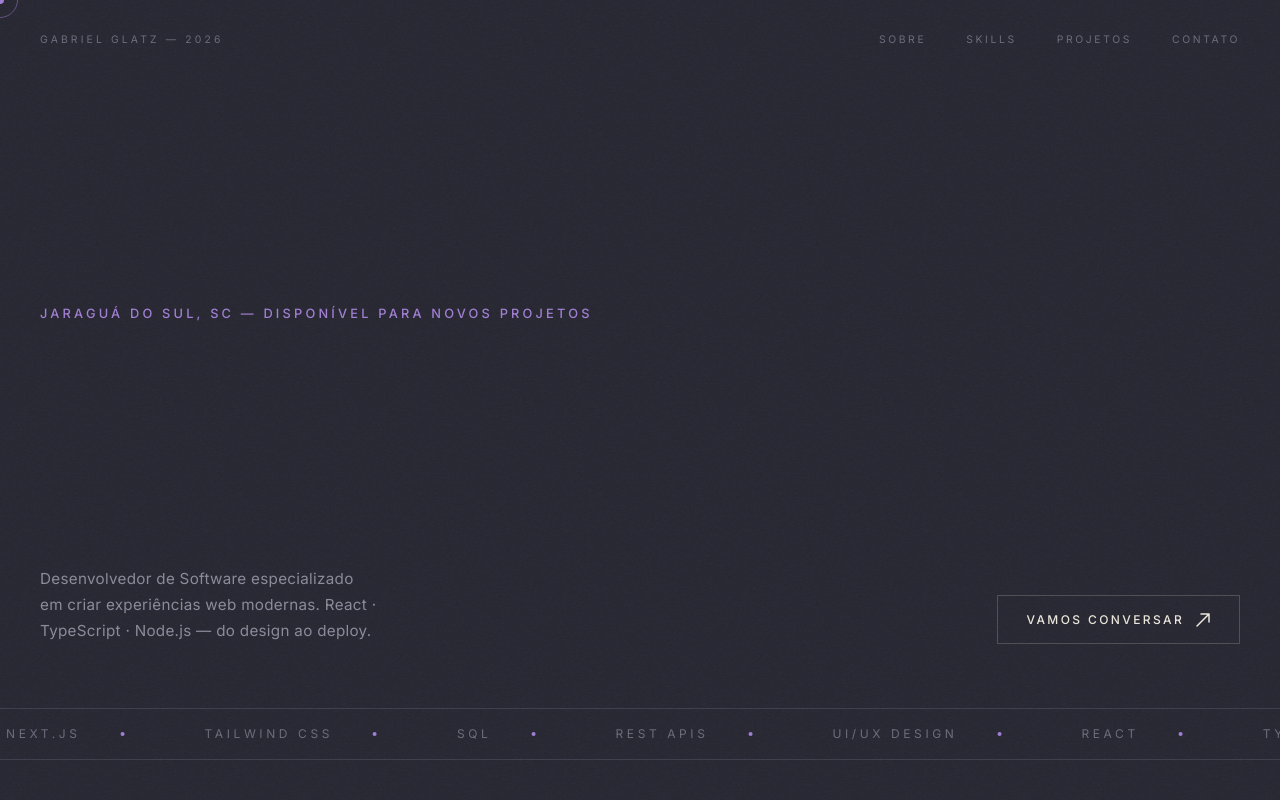
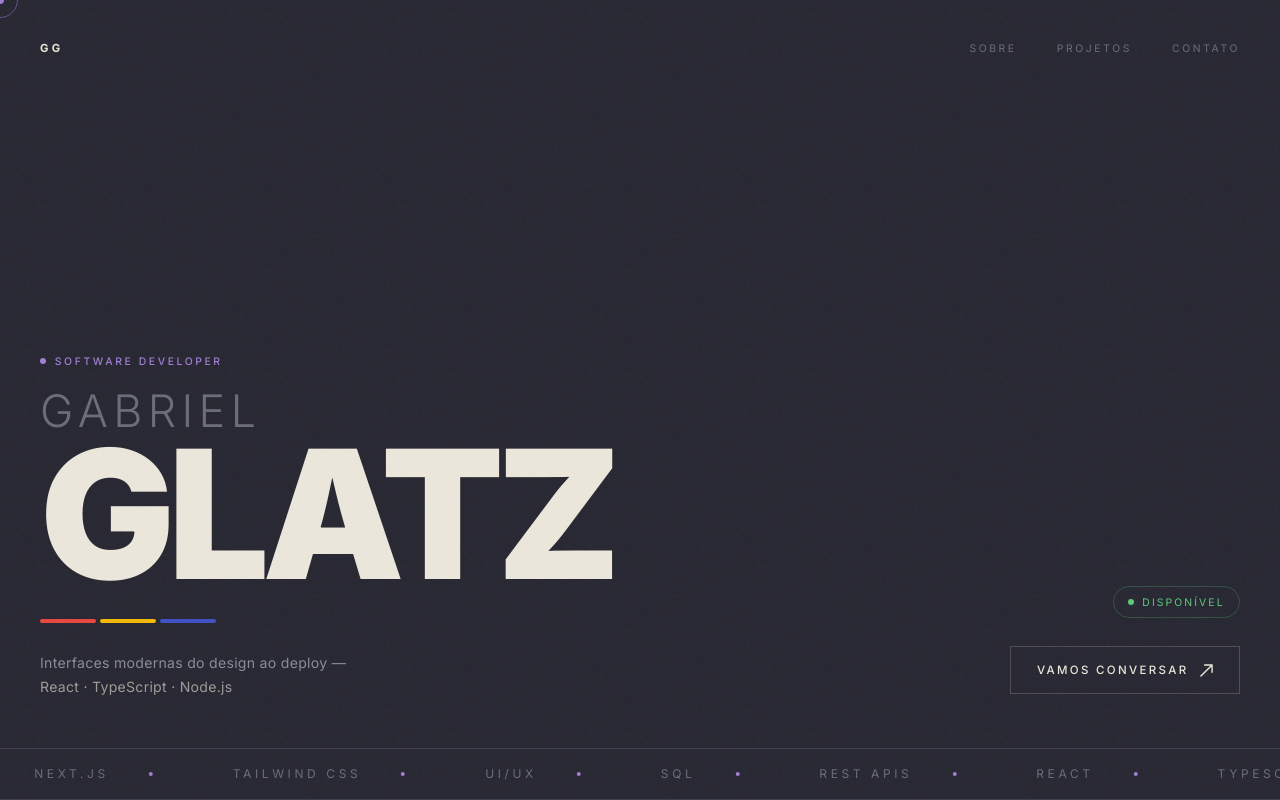
Before and after one commit to glatztp/portifolio, a Next.js app: page / in a window 1280 px wide. Shown: the top 800 px of the page. Built offline with nearby package versions, Linux system fonts and the light colour scheme.

Commit message:
feat: enhance loading screen and hero section with new animations and styles; update navigation and content layout

```diff
--- a/src/app/globals.css
+++ b/src/app/globals.css
@@ -26,6 +26,11 @@ html {
   background-color: var(--bg);
   color: var(--fg);
   overflow-x: hidden;
+}
+
+::selection {
+  background: var(--accent);
+  color: var(--bg);
 }
 
 body {
@@ -130,16 +135,70 @@ body {
   z-index: 9000;
   background: var(--bg);
   display: flex;
+  flex-direction: column;
   align-items: center;
   justify-content: center;
+  gap: 0;
+}
+
+.loader-label {
+  font-size: 0.6rem;
+  letter-spacing: 0.35em;
+  text-transform: uppercase;
+  color: #3a3a4a;
+  margin-bottom: 0.5rem;
+}
+
+.loader-counter {
+  display: flex;
+  align-items: flex-start;
+  line-height: 1;
+  font-variant-numeric: tabular-nums;
+}
+
+.loader-counter__digits {
+  font-size: clamp(5.5rem, 20vw, 17rem);
+  font-weight: 900;
+  letter-spacing: -0.05em;
+  color: var(--fg);
+}
+
+.loader-counter__pct {
+  font-size: clamp(1.2rem, 4vw, 3.5rem);
+  font-weight: 300;
+  color: #e8453c;
+  letter-spacing: -0.02em;
+  margin-top: 0.4em;
+  margin-left: 0.1em;
+}
+
+.loader-stripes {
+  display: flex;
+  flex-direction: column;
+  gap: 6px;
+  width: clamp(140px, 28vw, 260px);
+  margin-top: 2rem;
+}
+
+.loader-stripe-track {
+  width: 100%;
+  height: 2px;
+  background: rgba(237, 232, 220, 0.07);
+  border-radius: 2px;
+  overflow: hidden;
+}
+
+.loader-stripe-fill {
+  height: 100%;
+  border-radius: 2px;
 }
 
 .loader-bar {
   position: absolute;
   bottom: 0;
   left: 0;
-  height: 2px;
-  background: var(--accent);
+  height: 1px;
+  background: rgba(237, 232, 220, 0.15);
   transform-origin: left;
 }
 
@@ -152,68 +211,257 @@ body {
   display: flex;
   flex-direction: column;
   justify-content: flex-end;
-  padding: 3rem 2.5rem 2.5rem;
+  padding: 2.5rem 2.5rem 0;
   overflow: hidden;
 }
 
-.hero-eyebrow {
-  font-size: clamp(0.65rem, 1vw, 0.8rem);
+/* ── Image trail ── */
+.hero-trail {
+  position: absolute;
+  inset: 0;
+  z-index: 0;
+  overflow: hidden;
+  pointer-events: none;
+}
+
+/* re-enable mouse tracking on the section, not the trail overlay */
+.hero-section:hover .hero-trail {
+  pointer-events: auto;
+}
+
+.content__img {
+  width: 200px;
+  aspect-ratio: 1.1;
+  border-radius: 12px;
+  position: absolute;
+  top: 0;
+  left: 0;
+  opacity: 0;
+  overflow: hidden;
+  will-change: transform, filter;
+  pointer-events: none;
+}
+
+.content__img-inner {
+  background-size: cover;
+  background-position: center;
+  width: calc(100% + 20px);
+  height: calc(100% + 20px);
+  position: absolute;
+  top: -10px;
+  left: -10px;
+}
+
+/* ── Content layer (above trail) ── */
+.hero-content-layer {
+  position: relative;
+  z-index: 10;
+  display: flex;
+  flex-direction: column;
+  flex: 1;
+  pointer-events: auto;
+}
+
+/* ── Nav ── */
+.hero-nav {
+  position: absolute;
+  top: 2.5rem;
+  left: 2.5rem;
+  right: 2.5rem;
+  display: flex;
+  align-items: center;
+  justify-content: space-between;
+}
+
+.hero-nav__brand {
+  font-size: 0.7rem;
+  letter-spacing: 0.3em;
+  text-transform: uppercase;
+  color: var(--fg);
+  font-weight: 700;
+}
+
+.hero-nav__links {
+  display: flex;
+  gap: 2.5rem;
+}
+
+.hero-nav__link {
+  font-size: 0.65rem;
   letter-spacing: 0.25em;
   text-transform: uppercase;
-  color: var(--accent);
-  margin-bottom: 1.5rem;
-  font-weight: 500;
-}
-
-.hero-headline {
-  font-size: clamp(3.5rem, 10vw, 11rem);
-  font-weight: 900;
-  line-height: 0.88;
-  letter-spacing: -0.02em;
-  text-transform: uppercase;
-  color: var(--fg);
-  overflow: hidden;
-}
-
-.hero-headline .word-line {
-  display: block;
-  overflow: hidden;
-}
-
-.hero-headline .spaced {
-  letter-spacing: 0.18em;
-  font-weight: 300;
-  font-size: clamp(1.8rem, 4.5vw, 5.5rem);
-  color: #8a8a9a;
-}
-
-.hero-bottom {
+  color: #6a6a7a;
+  text-decoration: none;
+  transition: color 0.2s;
+}
+
+.hero-nav__link:hover {
+  color: var(--fg);
+}
+
+/* ── Main grid ── */
+.hero-main {
   display: flex;
   align-items: flex-end;
   justify-content: space-between;
-  margin-top: 3.5rem;
-  gap: 1rem;
-  flex-wrap: wrap;
-}
-
+  gap: 2rem;
+  margin-top: auto;
+  padding-bottom: 3rem;
+}
+
+.hero-left {
+  flex: 1;
+}
+
+.hero-right {
+  display: flex;
+  flex-direction: column;
+  align-items: flex-end;
+  justify-content: flex-end;
+  gap: 1.75rem;
+  padding-bottom: 0.35rem;
+  flex-shrink: 0;
+}
+
+/* ── Role tag ── */
+.hero-role-tag {
+  display: inline-flex;
+  align-items: center;
+  gap: 0.55rem;
+  font-size: 0.65rem;
+  letter-spacing: 0.25em;
+  text-transform: uppercase;
+  color: var(--accent);
+  margin-bottom: 1.25rem;
+  font-weight: 500;
+}
+
+.hero-role-dot {
+  width: 6px;
+  height: 6px;
+  border-radius: 50%;
+  background: var(--accent);
+  flex-shrink: 0;
+}
+
+/* ── Headline ── */
+.hero-headline {
+  margin: 0 0 1.75rem;
+  line-height: 1;
+  letter-spacing: -0.03em;
+  text-transform: uppercase;
+}
+
+.hero-name-first {
+  font-size: clamp(1.6rem, 3.5vw, 3.8rem);
+  font-weight: 300;
+  color: #6a6a7a;
+  letter-spacing: 0.12em;
+  margin-bottom: 0.1em;
+}
+
+.hero-name-last {
+  font-size: clamp(5.5rem, 14vw, 15rem);
+  font-weight: 900;
+  color: var(--fg);
+  line-height: 0.85;
+  letter-spacing: -0.04em;
+}
+
+/* ── Stripe bar ── */
+.hero-stripes {
+  display: flex;
+  gap: 4px;
+  margin-bottom: 1.75rem;
+}
+
+.hero-stripe {
+  display: block;
+  height: 4px;
+  width: 3.5rem;
+  border-radius: 2px;
+  transform-origin: left center;
+}
+
+/* ── Desc ── */
 .hero-desc {
-  max-width: 340px;
-  font-size: clamp(0.8rem, 1.2vw, 0.95rem);
-  line-height: 1.7;
+  max-width: 320px;
+  font-size: clamp(0.78rem, 1.1vw, 0.9rem);
+  line-height: 1.75;
   color: #8a8a9a;
   letter-spacing: 0.02em;
 }
 
+/* ── Scroll hint ── */
+.hero-scroll {
+  display: flex;
+  flex-direction: column;
+  align-items: center;
+  gap: 0.5rem;
+}
+
+.hero-scroll__line {
+  display: block;
+  width: 1px;
+  height: 52px;
+  background: linear-gradient(
+    to bottom,
+    transparent,
+    rgba(237, 232, 220, 0.35)
+  );
+  transform-origin: top center;
+}
+
+.hero-scroll__label {
+  font-size: 0.55rem;
+  letter-spacing: 0.3em;
+  text-transform: uppercase;
+  color: #4a4a5a;
+}
+
+.hero-available {
+  display: inline-flex;
+  align-items: center;
+  gap: 0.5rem;
+  font-size: 0.65rem;
+  letter-spacing: 0.2em;
+  text-transform: uppercase;
+  color: #5ec97a;
+  border: 1px solid rgba(94, 201, 122, 0.25);
+  padding: 0.45rem 0.9rem;
+  border-radius: 100px;
+}
+
+.hero-available__dot {
+  width: 6px;
+  height: 6px;
+  border-radius: 50%;
+  background: #5ec97a;
+  flex-shrink: 0;
+  animation: pulse-dot 2s ease-in-out infinite;
+}
+
+@keyframes pulse-dot {
+  0%,
+  100% {
+    box-shadow: 0 0 0 0 rgba(94, 201, 122, 0.5);
+  }
+  50% {
+    box-shadow: 0 0 0 5px rgba(94, 201, 122, 0);
+  }
+}
+
+/* ── CTA ── */
 .hero-cta {
   display: inline-flex;
   align-items: center;
   gap: 0.75rem;
-  font-size: 0.75rem;
+  font-size: 0.72rem;
   letter-spacing: 0.2em;
   text-transform: uppercase;
   color: var(--fg);
   border: 1px solid rgba(237, 232, 220, 0.2);
-  padding: 0.9rem 1.8rem;
+  padding: 0.9rem 1.6rem;
   position: relative;
   overflow: hidden;
   transition: color 0.3s;
@@ -225,7 +473,7 @@ body {
   content: "";
   position: absolute;
   inset: 0;
-  background: var(--accent);
+  background: #3d4fc4;
   transform: scaleX(0);
   transform-origin: left;
   transition: transform 0.4s cubic-bezier(0.76, 0, 0.24, 1);
@@ -233,7 +481,7 @@ body {
 }
 
 .hero-cta:hover {
-  color: var(--bg);
+  color: #fff;
 }
 .hero-cta:hover::before {
   transform: scaleX(1);
@@ -247,6 +495,8 @@ body {
   border-top: 1px solid var(--muted);
   border-bottom: 1px solid var(--muted);
   padding: 1rem 0;
+  margin-left: -2.5rem;
+  margin-right: -2.5rem;
 }
 
 .marquee-track {
--- a/src/components/LoadingScreen.tsx
+++ b/src/components/LoadingScreen.tsx
@@ -3,7 +3,11 @@
 import { useEffect, useState } from "react";
 import { motion, AnimatePresence } from "framer-motion";
 
-const LETTERS = "GABRIEL GLATZ".split("");
+const STRIPES: [string, number][] = [
+  ["#e8453c", 1.0],
+  ["#f5b800", 0.72],
+  ["#3d4fc4", 0.48],
+];
 
 export default function LoadingScreen({
   onComplete,
@@ -18,10 +22,10 @@ export default function LoadingScreen({
       setCount((prev) => {
         if (prev >= 100) {
           clearInterval(interval);
-          setTimeout(() => setDone(true), 300);
+          setTimeout(() => setDone(true), 500);
           return 100;
         }
-        const step = prev < 60 ? Math.random() * 4 + 1 : Math.random() * 8 + 2;
+        const step = prev < 60 ? Math.random() * 3 + 1 : Math.random() * 7 + 2;
         return Math.min(prev + step, 100);
       });
     }, 40);
@@ -33,79 +37,58 @@ export default function LoadingScreen({
       {!done && (
         <motion.div
           className="loader-wrap"
-          exit={{ y: "-100%" }}
-          transition={{ duration: 0.9, ease: [0.76, 0, 0.24, 1] }}
+          exit={{ y: "-102%" }}
+          transition={{ duration: 1.1, ease: [0.76, 0, 0.24, 1] }}
         >
-          {/* Name letters */}
-          <div className="flex items-center gap-[0.08em] overflow-hidden">
-            {LETTERS.map((char, i) => (
-              <motion.span
-                key={i}
-                initial={{ y: "110%", opacity: 0 }}
-                animate={{ y: "0%", opacity: 1 }}
-                transition={{
-                  duration: 0.7,
-                  delay: i * 0.055,
-                  ease: [0.22, 1, 0.36, 1],
-                }}
-                style={{
-                  display: "inline-block",
-                  fontSize: "clamp(2rem, 7vw, 6rem)",
-                  fontWeight: 900,
-                  letterSpacing: "0.06em",
-                  textTransform: "uppercase",
-                  color: char === " " ? "transparent" : "var(--fg)",
-                  width: char === " " ? "0.5em" : "auto",
-                  lineHeight: 1,
-                }}
-              >
-                {char === " " ? "\u00A0" : char}
-              </motion.span>
-            ))}
-          </div>
+          {/* Label */}
+          <motion.span
+            className="loader-label"
+            initial={{ opacity: 0 }}
+            animate={{ opacity: 1 }}
+            transition={{ duration: 0.6, delay: 0.2 }}
+          >
+            loading
+          </motion.span>
 
           {/* Counter */}
-          <motion.span
+          <motion.div
+            className="loader-counter"
+            initial={{ opacity: 0, y: 16 }}
+            animate={{ opacity: 1, y: 0 }}
+            transition={{ duration: 0.7, ease: [0.22, 1, 0.36, 1] }}
+          >
+            <span className="loader-counter__digits">
+              {String(Math.round(count)).padStart(2, "0")}
+            </span>
+            <span className="loader-counter__pct">%</span>
+          </motion.div>
+
+          {/* Stripe bars */}
+          <motion.div
+            className="loader-stripes"
             initial={{ opacity: 0 }}
             animate={{ opacity: 1 }}
-            transition={{ delay: 0.3 }}
-            style={{
-              position: "absolute",
-              bottom: "2.5rem",
-              right: "2.5rem",
-              fontSize: "0.7rem",
-              letterSpacing: "0.25em",
-              color: "#555",
-              fontVariantNumeric: "tabular-nums",
-            }}
+            transition={{ delay: 0.35 }}
           >
-            {String(Math.round(count)).padStart(3, "0")}
-          </motion.span>
+            {STRIPES.map(([color, ratio]) => (
+              <div key={color} className="loader-stripe-track">
+                <motion.div
+                  className="loader-stripe-fill"
+                  style={{
+                    background: color,
+                    width: `${Math.min(count / ratio, 100)}%`,
+                    transition: "width 0.12s linear",
+                  }}
+                />
+              </div>
+            ))}
+          </motion.div>
 
-          {/* Progress bar */}
-          <motion.div
+          {/* Bottom progress bar */}
+          <div
             className="loader-bar"
-            style={{ width: `${count}%` }}
-            transition={{ ease: "linear" }}
+            style={{ width: `${count}%`, transition: "width 0.08s linear" }}
           />
-
-          {/* Subtitle */}
-          <motion.span
-            initial={{ opacity: 0 }}
-            animate={{ opacity: 1 }}
-            transition={{ delay: 0.8 }}
-            style={{
-              position: "absolute",
-              bottom: "2.5rem",
-              left: "2.5rem",
-              fontSize: "0.65rem",
-              letterSpacing: "0.3em",
-              textTransform: "uppercase",
-              color: "#444",
-            }}
-          >
-            Portfolio — 2026
-          </motion.span>
         </motion.div>
       )}
     </AnimatePresence>
--- a/src/features/hero/Hero.tsx
+++ b/src/features/hero/Hero.tsx
@@ -1,151 +1,150 @@
 "use client";
 
-import { useRef } from "react";
-import { motion, useInView } from "framer-motion";
+import { motion } from "framer-motion";
 
-const SKILLS_MARQUEE = [
+const NAV = ["Sobre", "Projetos", "Contato"];
+const STRIPES = ["#e8453c", "#f5b800", "#3d4fc4"];
+const MARQUEE = [
   "React",
   "TypeScript",
   "Node.js",
   "Next.js",
   "Tailwind CSS",
+  "UI/UX",
   "SQL",
   "REST APIs",
-  "UI/UX Design",
   "React",
   "TypeScript",
   "Node.js",
   "Next.js",
   "Tailwind CSS",
+  "UI/UX",
   "SQL",
   "REST APIs",
-  "UI/UX Design",
 ];
 
-function SplitWords({
-  text,
-  className,
-  delay = 0,
-}: {
-  text: string;
-  className?: string;
-  delay?: number;
-}) {
-  const ref = useRef(null);
-  const inView = useInView(ref, { once: true, amount: 0.5 });
-
-  return (
-    <span
-      ref={ref}
-      className={className}
-      style={{ display: "block", overflow: "hidden" }}
-    >
-      <motion.span
-        style={{ display: "block" }}
-        initial={{ y: "105%" }}
-        animate={inView ? { y: "0%" } : { y: "105%" }}
-        transition={{ duration: 1, delay, ease: [0.22, 1, 0.36, 1] }}
-      >
-        {text}
-      </motion.span>
-    </span>
-  );
-}
+const ease = [0.22, 1, 0.36, 1] as const;
 
 export default function Hero({ started }: { started: boolean }) {
-  const ref = useRef(null);
-
   return (
-    <section className="hero-section" ref={ref}>
-      {/* Top nav bar */}
+    <section className="hero-section">
+      {/* ── Nav ─────────────────────────────────────────────── */}
       <motion.nav
-        initial={{ opacity: 0, y: -16 }}
-        animate={started ? { opacity: 1, y: 0 } : {}}
-        transition={{ duration: 0.7, delay: 0.1 }}
-        style={{
-          position: "absolute",
-          top: "2rem",
-          left: "2.5rem",
-          right: "2.5rem",
-          display: "flex",
-          alignItems: "center",
-          justifyContent: "space-between",
-        }}
+        className="hero-nav"
+        initial={{ opacity: 0 }}
+        animate={started ? { opacity: 1 } : {}}
+        transition={{ duration: 1, delay: 0.1 }}
       >
-        <span
-          style={{
-            fontSize: "0.65rem",
-            letterSpacing: "0.3em",
-            textTransform: "uppercase",
-            color: "#6a6a7a",
-          }}
-        >
-          Gabriel Glatz — 2026
-        </span>
-        <div style={{ display: "flex", gap: "2.5rem" }}>
-          {["Sobre", "Skills", "Projetos", "Contato"].map((item) => (
-            <a
+        <span className="hero-nav__brand">GG</span>
+        <div className="hero-nav__links">
+          {NAV.map((item, i) => (
+            <motion.a
               key={item}
               href={`#${item.toLowerCase()}`}
-              style={{
-                fontSize: "0.65rem",
-                letterSpacing: "0.25em",
-                textTransform: "uppercase",
-                color: "#6a6a7a",
-                textDecoration: "none",
-                transition: "color 0.2s",
-              }}
-              onMouseEnter={(e) => (e.currentTarget.style.color = "var(--fg)")}
-              onMouseLeave={(e) => (e.currentTarget.style.color = "#666")}
+              className="hero-nav__link"
+              initial={{ opacity: 0, y: -6 }}
+              animate={started ? { opacity: 1, y: 0 } : {}}
+              transition={{ duration: 0.5, delay: 0.15 + i * 0.07, ease }}
             >
               {item}
-            </a>
+            </motion.a>
           ))}
         </div>
       </motion.nav>
 
-      {/* Eyebrow */}
-      <motion.p
-        className="hero-eyebrow"
-        initial={{ opacity: 0, y: 12 }}
-        animate={started ? { opacity: 1, y: 0 } : {}}
-        transition={{ duration: 0.6, delay: 0.25 }}
+      {/* ── Main grid ───────────────────────────────────────── */}
+      <div className="hero-main">
+        {/* Left col */}
+        <div className="hero-left">
+          {/* Role tag */}
+          <motion.div
+            className="hero-role-tag"
+            initial={{ opacity: 0 }}
+            animate={started ? { opacity: 1 } : {}}
+            transition={{ duration: 0.6, delay: 0.18 }}
           >
-        Jaraguá do Sul, SC — Disponível para novos projetos
-      </motion.p>
+            <span className="hero-role-dot" />
+            Software Developer
+          </motion.div>
 
-      {/* Main headline */}
+          {/* Name */}
           <h1 className="hero-headline">
-        <SplitWords text="Gabriel" delay={started ? 0.35 : 99} />
-        <SplitWords
-          text="Glatz"
-          className="spaced"
-          delay={started ? 0.5 : 99}
-        />
+            <div style={{ overflow: "hidden" }}>
+              <motion.span
+                className="hero-name-first"
+                initial={{ y: "110%", opacity: 0 }}
+                animate={started ? { y: "0%", opacity: 1 } : {}}
+                transition={{ duration: 0.7, delay: 0.25, ease }}
+                style={{ display: "block" }}
+              >
+                Gabriel
+              </motion.span>
+            </div>
+            <div style={{ overflow: "hidden" }}>
+              <motion.span
+                className="hero-name-last"
+                initial={{ y: "108%", filter: "blur(12px)" }}
+                animate={started ? { y: "0%", filter: "blur(0px)" } : {}}
+                transition={{ duration: 1.0, delay: 0.38, ease: [0.16, 1, 0.3, 1] }}
+                style={{ display: "block" }}
+              >
+                Glatz
+              </motion.span>
+            </div>
           </h1>
 
-      {/* Bottom row */}
-      <div className="hero-bottom">
+          {/* Stripe bar */}
+          <div className="hero-stripes">
+            {STRIPES.map((color, i) => (
+              <motion.span
+                key={color}
+                className="hero-stripe"
+                style={{ background: color }}
+                initial={{ scaleX: 0 }}
+                animate={started ? { scaleX: 1 } : {}}
+                transition={{ duration: 0.5, delay: 0.62 + i * 0.07, ease }}
+              />
+            ))}
+          </div>
+
+          {/* Desc */}
           <motion.p
             className="hero-desc"
-          initial={{ opacity: 0, y: 16 }}
+            initial={{ opacity: 0, y: 8 }}
             animate={started ? { opacity: 1, y: 0 } : {}}
-          transition={{ duration: 0.8, delay: 0.75 }}
+            transition={{ duration: 0.7, delay: 0.82, ease }}
           >
-          Desenvolvedor de Software especializado em criar experiências web
-          modernas. React · TypeScript · Node.js — do design ao deploy.
+            Interfaces modernas do design ao deploy —{" "}
+            <span style={{ color: "var(--fg)", opacity: 0.6 }}>
+              React · TypeScript · Node.js
+            </span>
           </motion.p>
+        </div>
 
+        {/* Right col */}
+        <div className="hero-right">
+          {/* Available badge */}
           <motion.div
-          initial={{ opacity: 0, y: 16 }}
+            className="hero-available"
+            initial={{ opacity: 0 }}
+            animate={started ? { opacity: 1 } : {}}
+            transition={{ duration: 0.6, delay: 0.7 }}
+          >
+            <span className="hero-available__dot" />
+            Disponível
+          </motion.div>
+
+          {/* CTA */}
+          <motion.div
+            initial={{ opacity: 0, y: 10 }}
             animate={started ? { opacity: 1, y: 0 } : {}}
-          transition={{ duration: 0.8, delay: 0.9 }}
+            transition={{ duration: 0.7, delay: 0.85, ease }}
           >
             <a href="#contato" className="hero-cta">
               <span>Vamos conversar</span>
               <svg
-              width="14"
-              height="14"
+                width="13"
+                height="13"
                 viewBox="0 0 14 14"
                 fill="none"
                 aria-hidden
@@ -161,21 +160,17 @@ export default function Hero({ started }: { started: boolean }) {
             </a>
           </motion.div>
         </div>
+      </div>
 
-      {/* Marquee strip */}
+      {/* ── Marquee ─────────────────────────────────────────── */}
       <motion.div
         className="marquee-wrap"
-        style={{
-          marginTop: "4rem",
-          marginLeft: "-2.5rem",
-          marginRight: "-2.5rem",
-        }}
         initial={{ opacity: 0 }}
         animate={started ? { opacity: 1 } : {}}
-        transition={{ duration: 0.6, delay: 1 }}
+        transition={{ duration: 0.8, delay: 1.0 }}
       >
         <div className="marquee-track">
-          {SKILLS_MARQUEE.map((skill, i) => (
+          {MARQUEE.map((skill, i) => (
             <span key={i} className="marquee-item">
               {skill}
               <span className="marquee-dot" />
```
Lines whose indentation alone changed are shown as unchanged.
